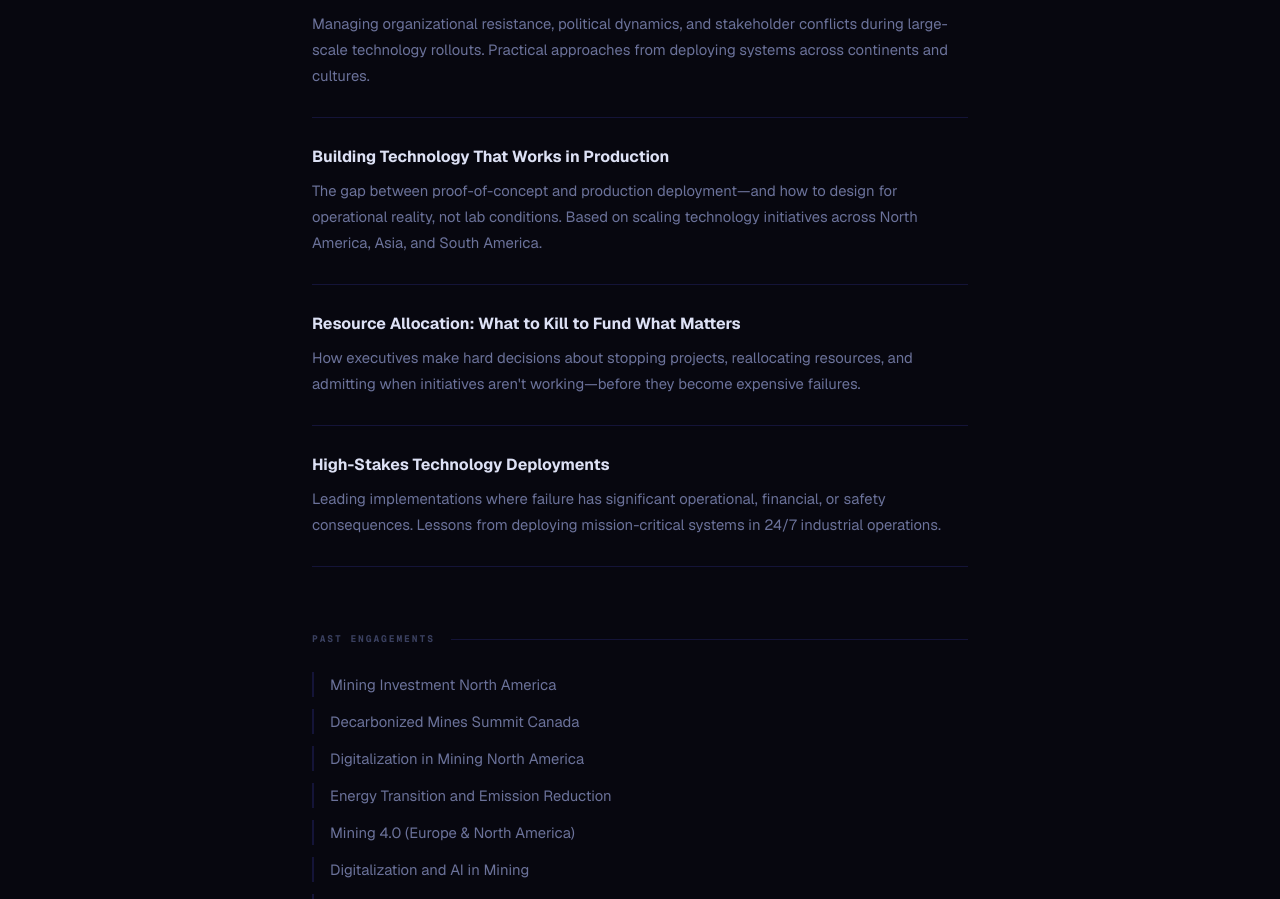
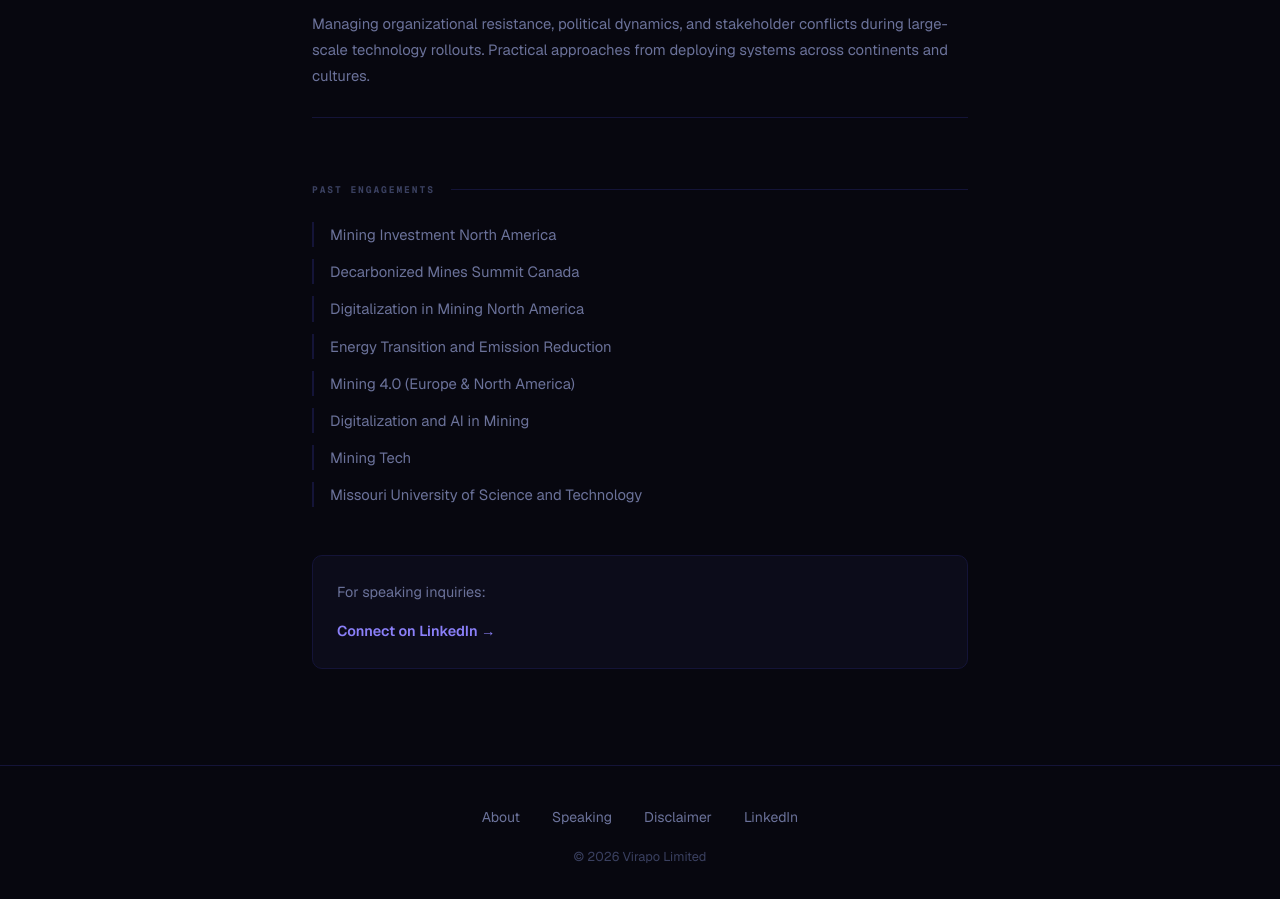
Before and after one commit to fussbugs/dr-strangebot, a Next.js app: page /speaking in a window 1280 px wide. Shown: the part 1085-1984 px from the top of the page. Built offline with nearby package versions, Linux system fonts and the light colour scheme.

Commit message:
Remove three speaking topics from Speaking page

```diff
--- a/app/speaking/page.tsx
+++ b/app/speaking/page.tsx
@@ -13,18 +13,6 @@ const topics = [
   {
     title: 'Leading Change When Nobody Wants to Change',
     body: 'Managing organizational resistance, political dynamics, and stakeholder conflicts during large-scale technology rollouts. Practical approaches from deploying systems across continents and cultures.',
-  },
-  {
-    title: 'Building Technology That Works in Production',
-    body: 'The gap between proof-of-concept and production deployment—and how to design for operational reality, not lab conditions. Based on scaling technology initiatives across North America, Asia, and South America.',
-  },
-  {
-    title: 'Resource Allocation: What to Kill to Fund What Matters',
-    body: "How executives make hard decisions about stopping projects, reallocating resources, and admitting when initiatives aren't working—before they become expensive failures.",
-  },
-  {
-    title: 'High-Stakes Technology Deployments',
-    body: 'Leading implementations where failure has significant operational, financial, or safety consequences. Lessons from deploying mission-critical systems in 24/7 industrial operations.',
   },
 ];
 
```
